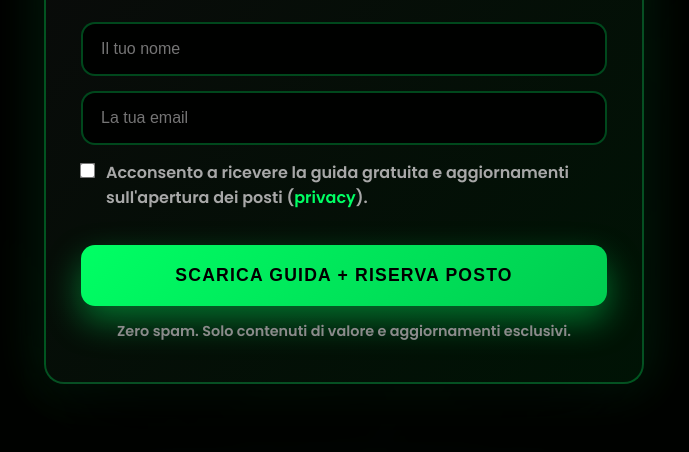
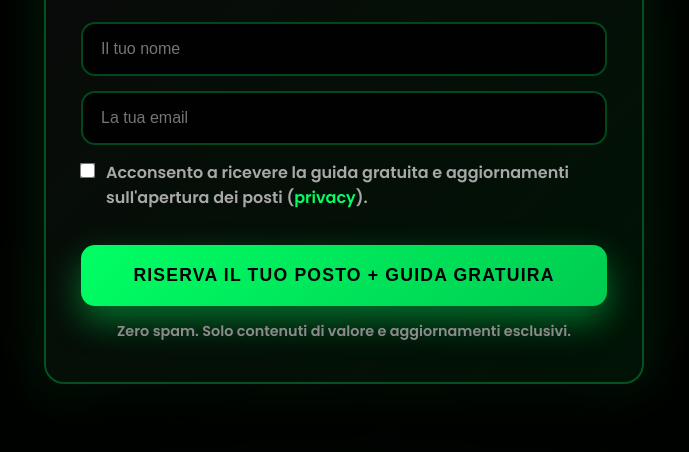
Before and after one commit to PlusFeix/COUNTDWN-ORKACADEMY, a plain HTML site: page COUNTDOWN/index.html in a window 1280 px wide. Both pictures are taken after a click on the element 640 px from the left and 464 px from the top of the page. Shown: the part 277-729 px from the top of the page, without its empty margins (296-985 px from the left). Drawn offline with Linux system fonts and the light colour scheme.

Commit message:
Update index.html

```diff
--- a/COUNTDOWN/index.html
+++ b/COUNTDOWN/index.html
@@ -161,7 +161,7 @@
       <form id="waitlistForm" class="form" novalidate>
         <input class="hp" type="text" name="company" tabindex="-1" autocomplete="off" aria-hidden="true"/><div class="fg"><input class="in" type="text" name="name" id="name" placeholder="Il tuo nome" autocomplete="name" required /></div><div class="fg"><input class="in" type="email" name="email" id="email" placeholder="La tua email" autocomplete="email" required /></div><div class="row"><input type="checkbox" id="gdpr" required /><label for="gdpr" style="color:#a8a8a8">Acconsento a ricevere la guida gratuita e aggiornamenti sull'apertura dei posti (<a href="/privacy" style="color:var(--green);text-decoration:none">privacy</a>).</label></div>
         <input type="hidden" name="source" value="croc-click-modal" /><input type="hidden" name="utm" id="utmField" value="" />
-        <button class="btn" type="submit"> Scarica Guida + Riserva Posto </button>
+        <button class="btn" type="submit"> Riserva il tuo posto + Guida gratuira </button>
         <div id="success" class="success">🎉 Perfetto! Guida inviata e posto riservato. Controlla la mail!</div><p class="helper">Zero spam. Solo contenuti di valore e aggiornamenti esclusivi.</p>
       </form>
     </div>
```
